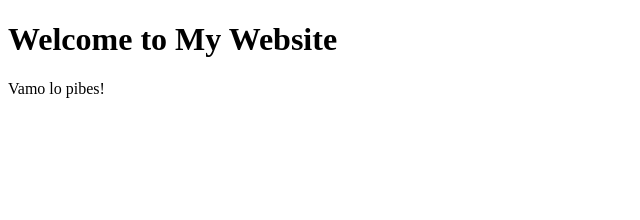
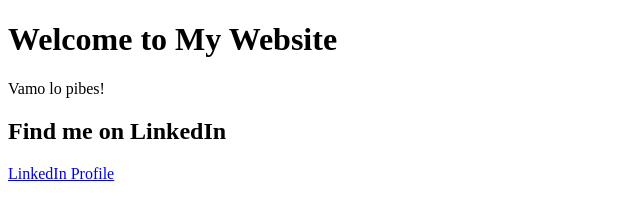
Before and after one commit to AndresBettati/PersonalPage, a plain HTML site: page index.html in a window 1280 px wide. Shown: the whole page, without its empty margins (0-640 px from the left). Drawn offline with Linux system fonts and the light colour scheme.

Commit message:
Add LinkedIn section

```diff
--- a/index.html
+++ b/index.html
@@ -6,5 +6,10 @@
 <body>
     <h1>Welcome to My Website</h1>
     <p>Vamo lo pibes!</p>
+
+    <section>
+        <h2>Find me on LinkedIn</h2>
+        <p><a href="https://www.linkedin.com">LinkedIn Profile</a></p>
+    </section>
 </body>
 </html>
```
